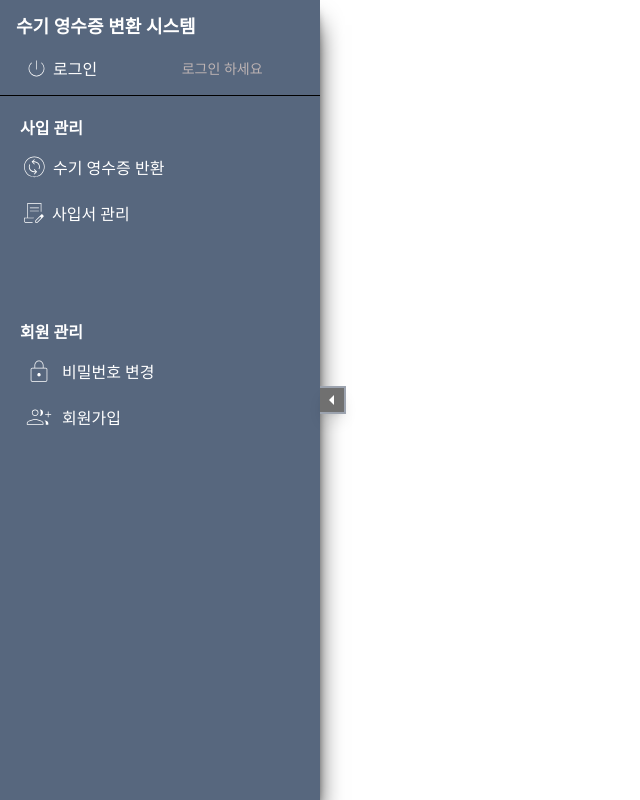
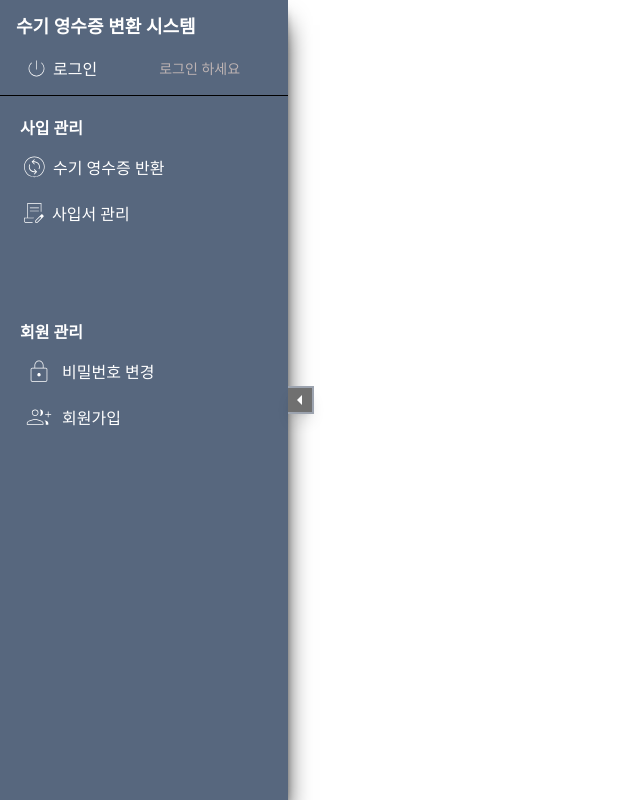
Before and after one commit to JisooOvO/DataAnalystProject-Frontend-YoungmanProject, a React (Create React App) app: page / in a window 1280 px wide. Shown: the whole page, without its empty margins (0-640 px from the left). Built offline with nearby package versions, Linux system fonts and the light colour scheme.

Commit message:
updated Header

```diff
--- a/src/component/Header.js
+++ b/src/component/Header.js
@@ -6,7 +6,7 @@ import RegisterIcon from "../image/RegisterIcon"
 import WriteIcon from "../image/WriteIcon"
 import { useRecoilState } from "recoil"
 import { AtomIsLogin } from "./common/Common"
-import { useState } from "react"
+import { useEffect, useState } from "react"
 import ArrowLeftIcon from "../image/ArrowLeftIcon"
 import ArrowRightIcon from "../image/ArrowRightIcon"
 
@@ -18,9 +18,22 @@ const Header = () => {
         setIsExpanded(!isExpanded);
     }
 
+    useEffect(() => {
+        const header = document.querySelector("#header");
+        if (isExpanded === false) {
+            setTimeout(() => {
+                header.classList.add("z-[-10]");
+            },500)
+        }
+        else {
+            header.classList.remove("z-[-10]");
+            header.classList.add("z-[9999]");
+        }
+    },[isExpanded])
+
     const [isLoggedIn, setIsLoggedIn] = useRecoilState(AtomIsLogin);
 
-    const sidebarClass = isExpanded ? "translate-x-0" : "hidden -translate-x-[20rem]";
+    const sidebarClass = isExpanded ? "translate-x-0" : "-translate-x-[18rem]";
     const arrowIcon = isExpanded ? <ArrowLeftIcon /> : <ArrowRightIcon />
 
     // const isLoggedIn = sessionStorage.getItem("token" != null) // test용
@@ -55,8 +68,9 @@ const Header = () => {
     }
 
     return (
-        <header className="absolute w-[20rem] h-full z-[9999]">
-            <div className={`relative shadow-xl shadow-black w-full min-h-[800px] h-full bg-custom-blue transition-all duration-100 ease-in-out ${sidebarClass}`}>
+        <>
+            <header id="header" className={`absolute w-[18rem] min-h-[800px] h-full z-[9999]`}>
+                <div className={`relative shadow-xl shadow-black w-full  h-full bg-custom-blue transition-all duration-500 ease-in-out ${sidebarClass}`}>
                     <div className="w-full h-[6rem] border-b-[1px] border-black">
                         <h1 className="pt-3 pl-4 h-[50%] w-full text-white text-lg font-bold">수기 영수증 변환 시스템</h1>
                         <div className="h-[27%] w-full flex">
@@ -93,11 +107,12 @@ const Header = () => {
                     </div>
                 </div>
                 {/* 화살표 버튼 */}
+            </header>
             <button onClick={toggleSidebar}
-                className={`shadow-lg border-2 border-l-0 border-gray-400 bg-[#707070] absolute top-1/2 transform -translate-y-1/2 transition duration-100 ease-in-out ${isExpanded ? "left-[20rem]" : "left-0"}`}>
+                className={`shadow-lg border-2 border-l-0 border-gray-400 bg-[#707070] z-[9999] absolute top-1/2 -translate-y-1/2 transition-all left-[18rem] duration-500 ease-in-out ${sidebarClass}`}>
                 {arrowIcon}
             </button>
-        </header>
+        </>
     )
 }
 
--- /dev/null
+++ b/src/page/FindId.js
@@ -0,0 +1,10 @@
+
+const FindId = () => {
+  return (
+    <div>
+
+    </div>
+  )
+}
+
+export default FindId
--- /dev/null
+++ b/src/page/FindPassword.js
@@ -0,0 +1,11 @@
+
+const FindPassword = () => {
+  return (
+    <div>
+
+    </div>
+  )
+}
+
+export default FindPassword
+fce
```
Lines whose indentation alone changed are shown as unchanged.
